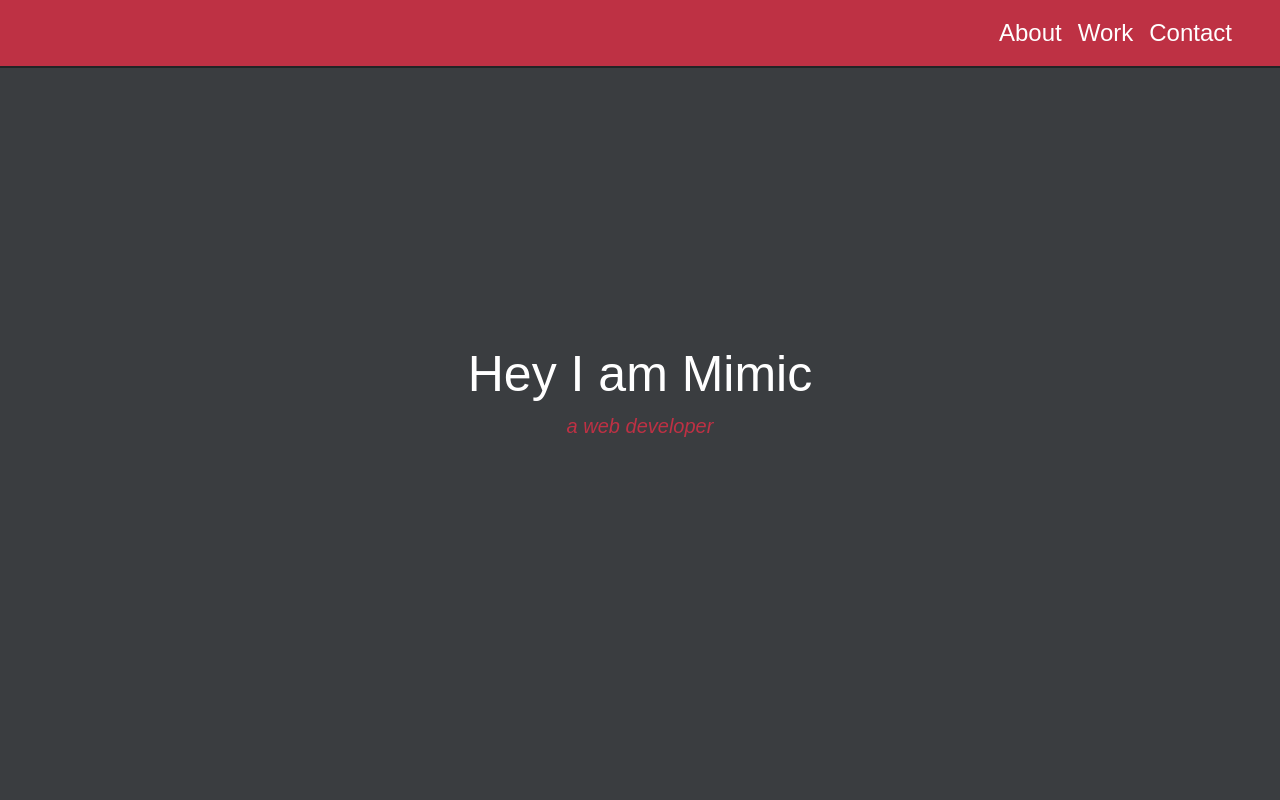
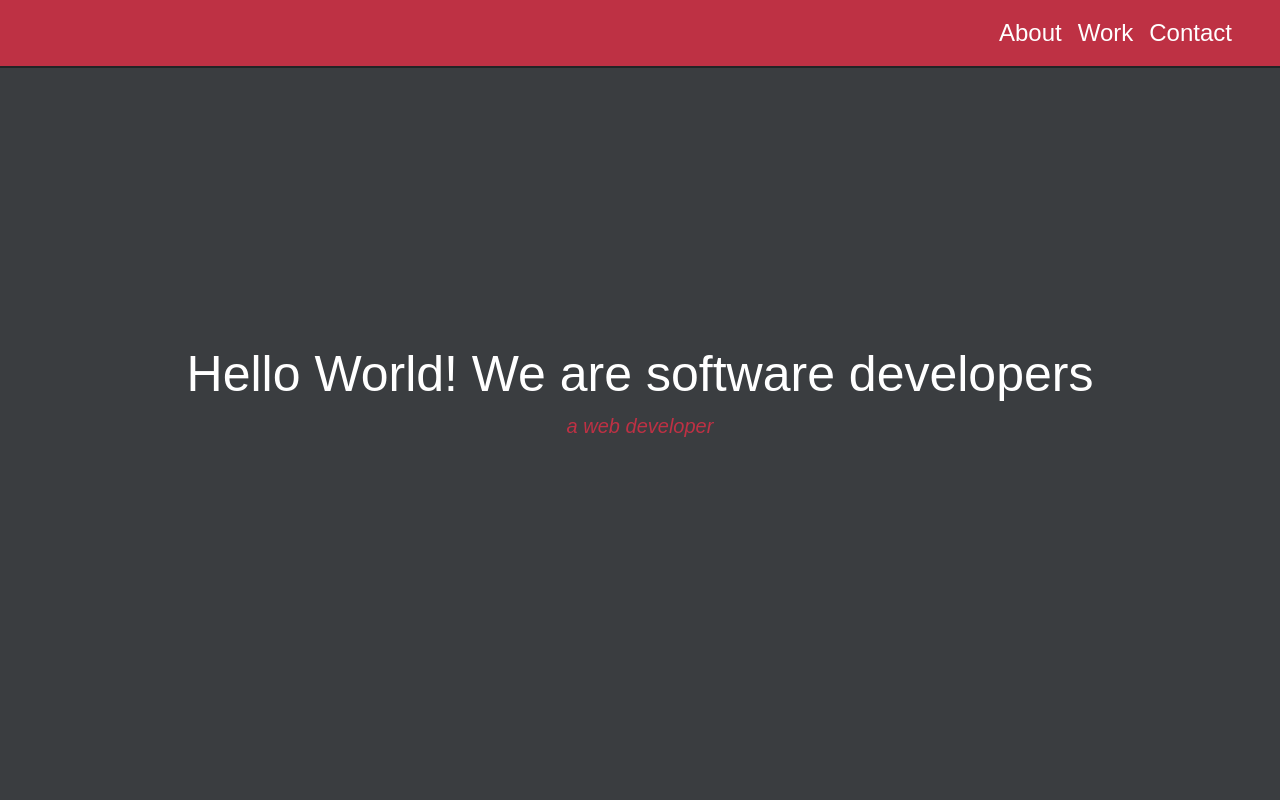
Before and after one commit to chrisokbimpong/Microverse-Personal-Portfolio, a plain HTML site: page index.html in a window 1280 px wide. Shown: the top 800 px of the page. Drawn offline with nearby package versions, Linux system fonts and the light colour scheme.

Commit message:
Final Commit

```diff
--- a/index.html
+++ b/index.html
@@ -41,7 +41,7 @@
     </nav>
 
     <section class="himimic" id="welcome-section">
-      <h1 class="mimic">Hey I am Mimic</h1>
+      <h1 class="mimic">Hello World! We are software developers</h1>
       <p class="developer">a web developer</p>
     </section>
 
```
